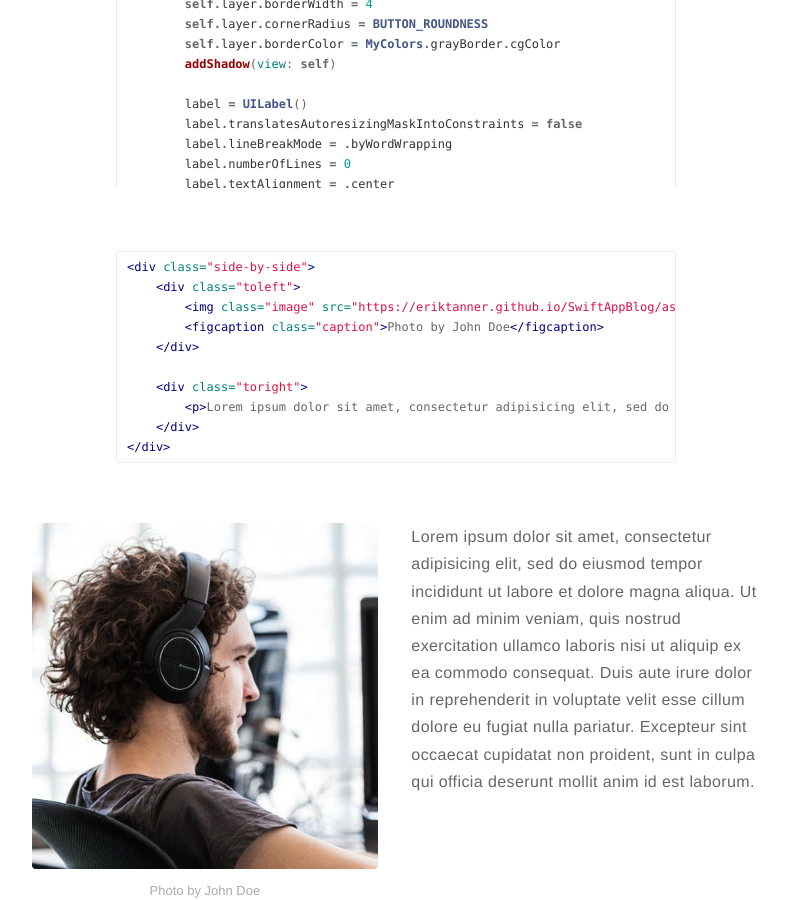
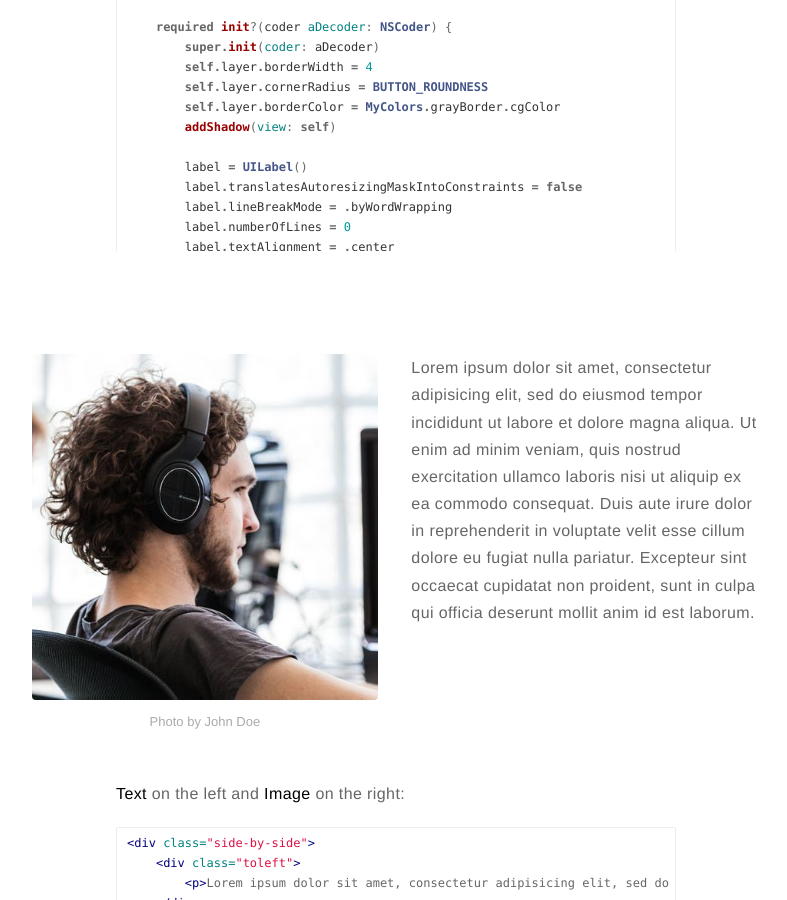
Before and after one commit to eriktanner/SwiftAppBlog, a Jekyll site: the page built from _posts/2019-02-22-2048.markdown, in a window 1280 px wide and 900 px high, scrolled down 3493 px. Shown: the whole window, without its empty margins (244-1031 px from the left). Built offline with Jekyll 4.4.1, drawn with Linux system fonts in a browser that asks for light colours; comment, search, counter and statistics services are not loaded.

Commit message:
MyProject

```diff
--- a/_posts/2019-02-22-2048.markdown
+++ b/_posts/2019-02-22-2048.markdown
@@ -69,6 +69,10 @@ The specification we were to abide by is as follows:
 ![Markdowm Image][9]
 
 
+### Grid Button
+
+
+
 <div class="side-by-side">
     <div class="toleft">
 
@@ -133,19 +137,6 @@ class GridButton : UIView {
 </div>
 <br>
 
-
-{% highlight html %}
-<div class="side-by-side">
-    <div class="toleft">
-        <img class="image" src="{{ site.url }}/{{ site.picture }}" alt="Alt Text">
-        <figcaption class="caption">Photo by John Doe</figcaption>
-    </div>
-
-    <div class="toright">
-        <p>Lorem ipsum dolor sit amet, consectetur adipisicing elit, sed do eiusmod tempor incididunt ut labore et dolore magna aliqua. Ut enim ad minim veniam, quis nostrud exercitation ullamco laboris nisi ut aliquip ex ea commodo consequat. Duis aute irure dolor in reprehenderit in voluptate velit esse cillum dolore eu fugiat nulla pariatur. Excepteur sint occaecat cupidatat non proident, sunt in culpa qui officia deserunt mollit anim id est laborum.</p>
-    </div>
-</div>
-{% endhighlight %}
 
 <div class="side-by-side">
     <div class="toleft">
```
